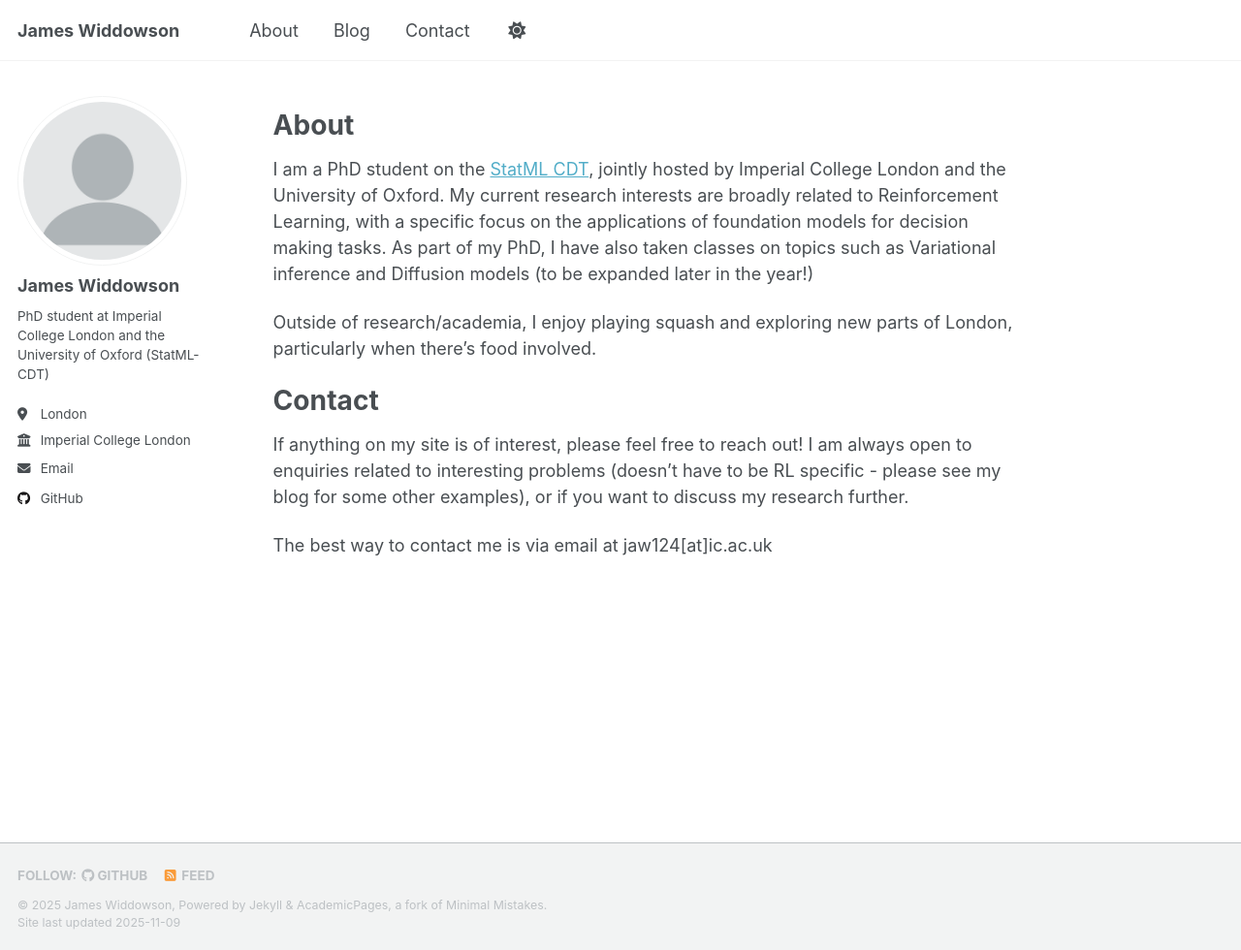
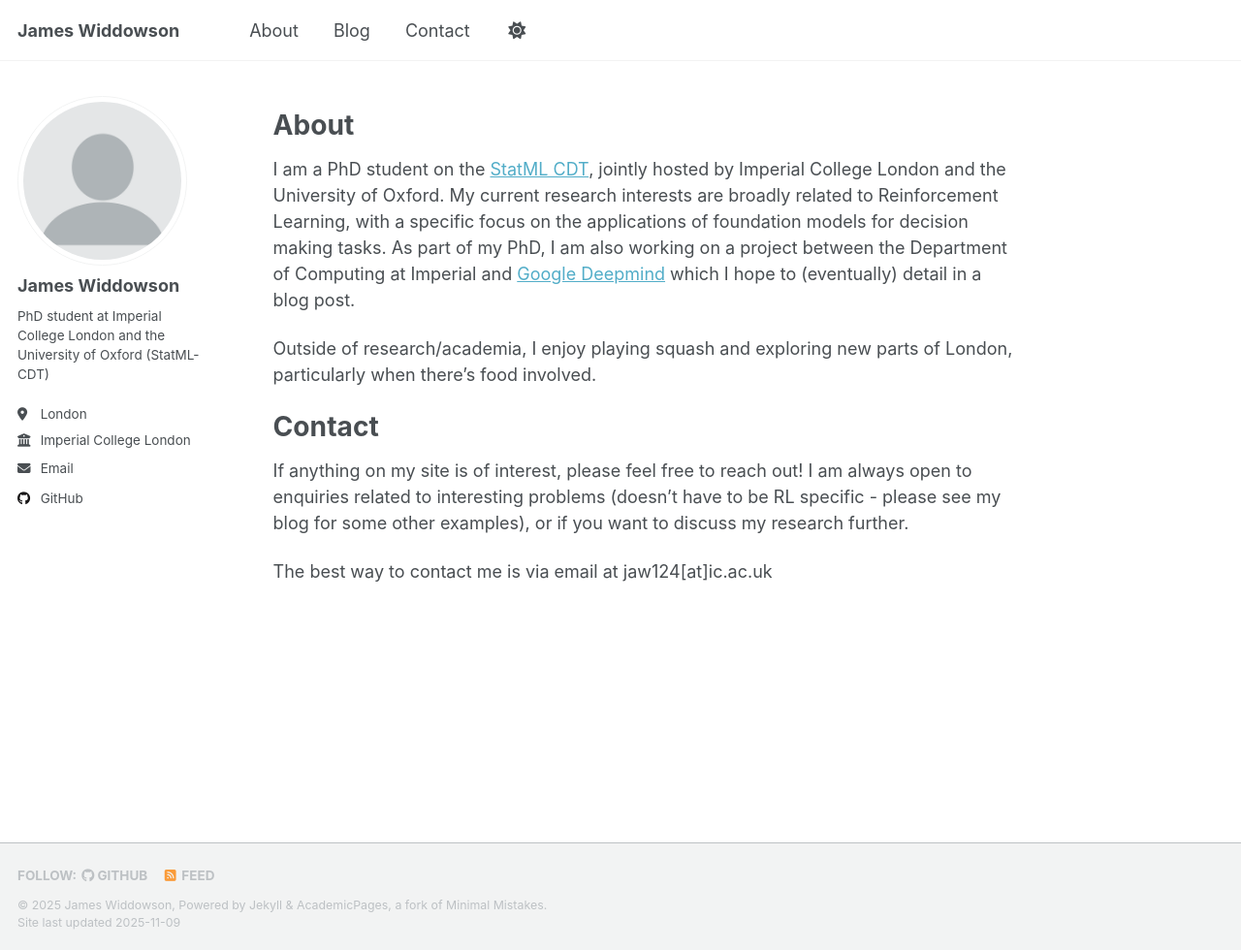
Before and after one commit to james-widdowson/james-widdowson.github.io, a Jekyll site: the page built from _pages/about.md, in a window 1280 px wide and 980 px high. Shown: the whole window at 97% size. Built offline with Jekyll 4.4.1, drawn with Linux system fonts in a browser that asks for light colours; a script that is not in the unit is left out.

Commit message:
Revise about section with project details
Updated the about section to include details about a project with Google Deepmind.

```diff
--- a/_pages/about.md
+++ b/_pages/about.md
@@ -9,7 +9,7 @@ redirect_from:
 
 About
 ======
-I am a PhD student on the [StatML CDT](https://statml.io), jointly hosted by Imperial College London and the University of Oxford. My current research interests are broadly related to Reinforcement Learning, with a specific focus on the applications of foundation models for decision making tasks. As part of my PhD, I have also taken classes on topics such as Variational inference and Diffusion models (to be expanded later in the year!)
+I am a PhD student on the [StatML CDT](https://statml.io), jointly hosted by Imperial College London and the University of Oxford. My current research interests are broadly related to Reinforcement Learning, with a specific focus on the applications of foundation models for decision making tasks. As part of my PhD, I am also working on a project between the Department of Computing at Imperial and [Google Deepmind](https://deepmind.google) which I hope to (eventually) detail in a blog post.
 
 Outside of research/academia, I enjoy playing squash and exploring new parts of London, particularly when there's food involved.
 
```
